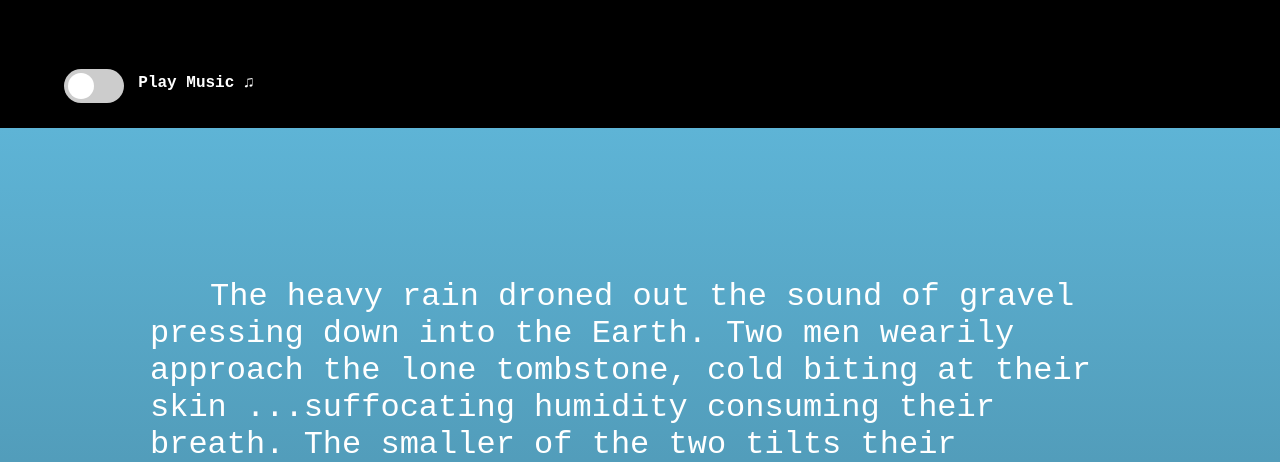
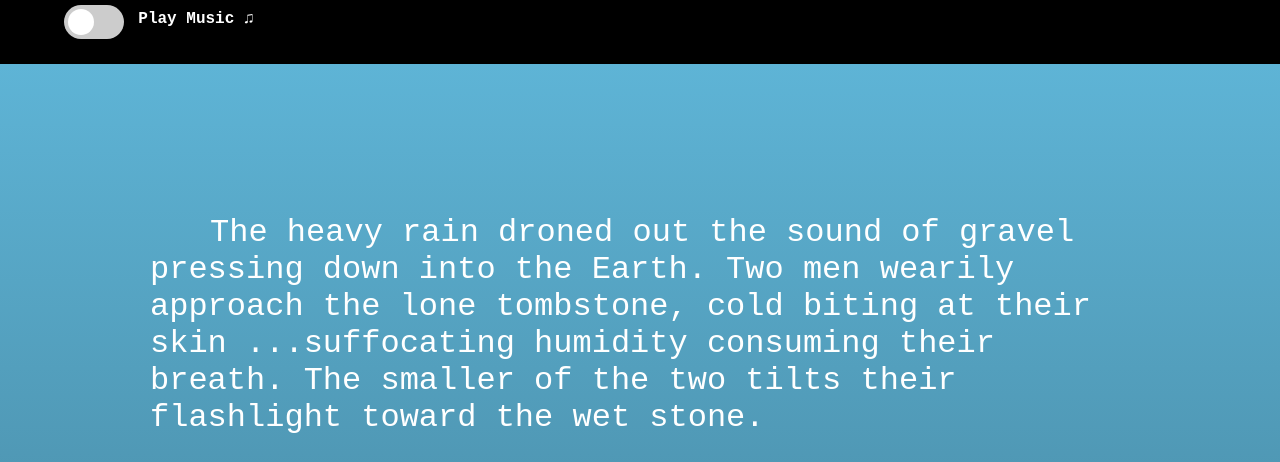
Before and after one commit to Robosalty/Robosalty.github.io, a PHP site: page /prologue.html in a window 1280 px wide. Shown: the part 108-570 px from the top of the page. Run offline with PHP 8.4, Linux system fonts and the light colour scheme.

Commit message:
Update episode.css

```diff
--- a/PROLOGUE/episode.css
+++ b/PROLOGUE/episode.css
@@ -124,7 +124,7 @@ section{
     display: inline-block;
     width: 60px;
     height: 34px;
-    margin-top: 6%;
+    margin-top: 1%;
     margin-left: 5%;
     margin-bottom: 2%;
   }
@@ -282,6 +282,10 @@ b{
 
     }
 
+    .switch{
+      margin-top: 6%;
+    }
+
   }
 
 @-ms-viewport{
```
